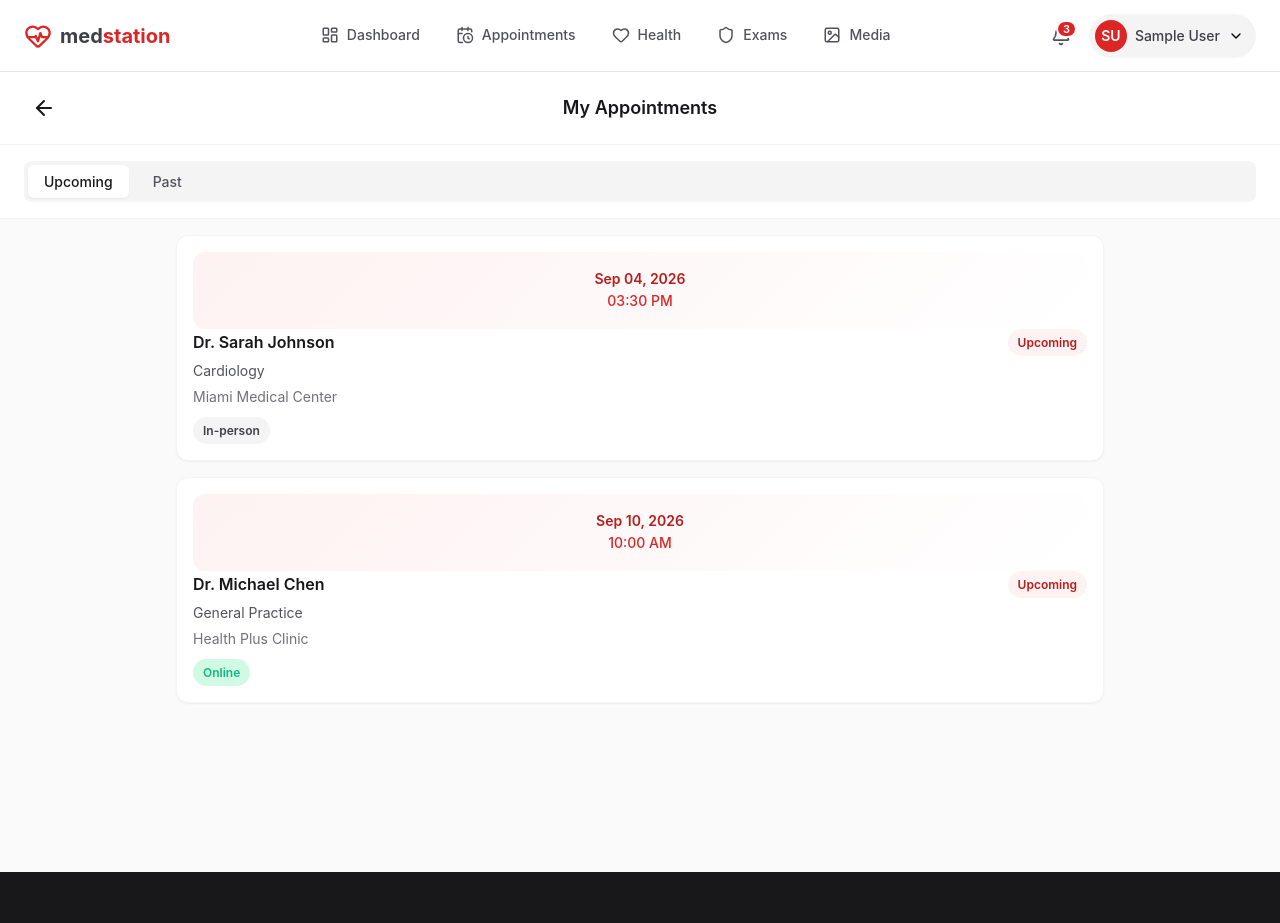
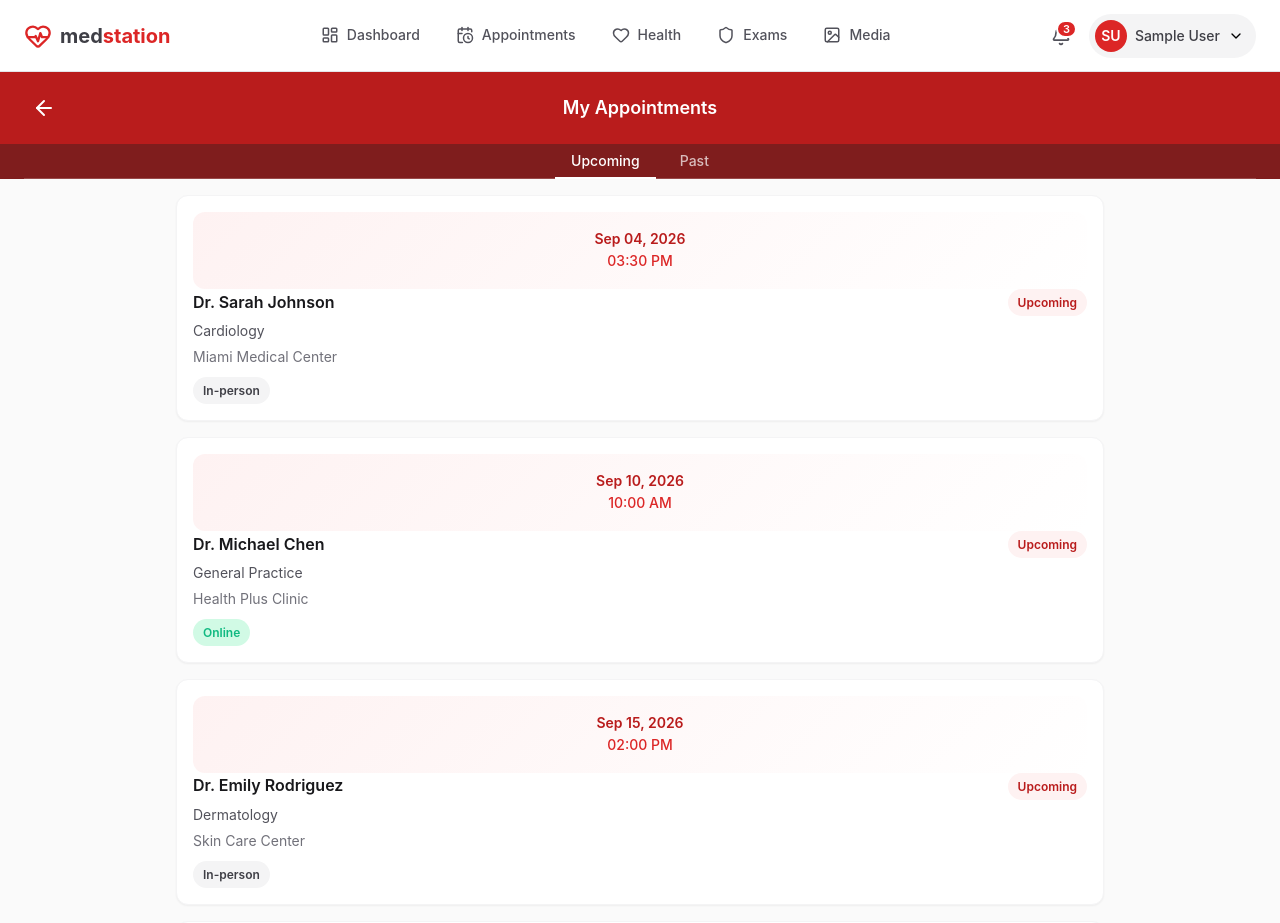
Before and after one commit to akiralab-agent/medstation, a React (Vite) app: page /schedule in a window 1280 px wide. Shown: the top 923 px of the page. Built offline with nearby package versions, Linux system fonts and the light colour scheme; sample sign-in values are in the browser's storage.

Commit message:
feat(ui): add dark tabs variant and sticky headers
Update tabs styles with dark variant and primary theming
Apply sticky tab headers across appointments and exams pages
Adjust mock appointment data and simplify exam results layout

```diff
--- a/src/components/ui/Tabs.module.css
+++ b/src/components/ui/Tabs.module.css
@@ -1,11 +1,13 @@
 .tabs {
   display: flex;
   gap: var(--spacing-sm);
+  justify-content: center;
 }
 
 /* Underline Variant */
 .underline {
   border-bottom: 1px solid var(--color-neutral-200);
+  justify-content: center;
 }
 
 .underline .tab {
@@ -19,17 +21,17 @@
 }
 
 .underline .tab:hover {
-  color: var(--color-neutral-700);
+  color: var(--color-primary-600);
 }
 
 .underline .tab.active {
-  color: var(--color-primary-700);
-  border-bottom-color: var(--color-primary-700);
+  color: var(--color-primary-600);
+  border-bottom-color: var(--color-primary-600);
 }
 
 /* Pill Variant */
 .pill {
-  background-color: var(--color-neutral-100);
+  background-color: var(--color-primary-100);
   padding: 4px;
   border-radius: var(--radius-md);
 }
@@ -38,13 +40,38 @@
   padding: var(--spacing-sm) var(--spacing-md);
   font-size: var(--font-sm);
   font-weight: 500;
-  color: var(--color-neutral-600);
+  color: var(--color-primary-600);
   border-radius: var(--radius-sm);
   transition: all 0.2s ease;
 }
 
 .pill .tab.active {
-  background-color: var(--color-white);
-  color: var(--color-neutral-900);
+  background-color: var(--color-primary-600);
+  color: var(--color-white);
   box-shadow: var(--shadow-sm);
 }
+
+/* Dark Variant (for red background) */
+.dark {
+  border-bottom: 1px solid rgba(255, 255, 255, 0.2);
+  justify-content: center;
+}
+
+.dark .tab {
+  padding: var(--spacing-sm) var(--spacing-md);
+  font-size: var(--font-sm);
+  font-weight: 500;
+  color: rgba(255, 255, 255, 0.7);
+  border-bottom: 2px solid transparent;
+  margin-bottom: -1px;
+  transition: all 0.2s ease;
+}
+
+.dark .tab:hover {
+  color: var(--color-white);
+}
+
+.dark .tab.active {
+  color: var(--color-white);
+  border-bottom-color: var(--color-white);
+}
--- a/src/components/ui/Tabs.tsx
+++ b/src/components/ui/Tabs.tsx
@@ -9,7 +9,7 @@ interface TabsProps {
   tabs: Tab[];
   activeTab: string;
   onChange: (tabId: string) => void;
-  variant?: 'underline' | 'pill';
+  variant?: 'underline' | 'pill' | 'dark';
 }
 
 export function Tabs({ tabs, activeTab, onChange, variant = 'underline' }: TabsProps) {
--- a/src/pages/Appointments/Appointments.module.css
+++ b/src/pages/Appointments/Appointments.module.css
@@ -1,12 +1,17 @@
 .container {
   min-height: 100vh;
   background-color: var(--color-neutral-50);
+  overflow-x: hidden;
 }
 
 .tabsWrapper {
-  padding: var(--spacing-md) var(--spacing-lg);
-  background-color: var(--color-white);
-  border-bottom: 1px solid var(--color-neutral-100);
+  padding: 0 var(--spacing-lg);
+  background-color: var(--color-primary-900);
+  border-bottom: none;
+  position: -webkit-sticky;
+  position: sticky;
+  top: 57px;
+  z-index: 90;
 }
 
 .list {
--- a/src/pages/Appointments/MyAppointments.tsx
+++ b/src/pages/Appointments/MyAppointments.tsx
@@ -37,6 +37,26 @@ const mockAppointments: Appointment[] = [
   },
   {
     id: '3',
+    date: 'Sep 15, 2026',
+    time: '02:00 PM',
+    doctor: 'Dr. Emily Rodriguez',
+    specialty: 'Dermatology',
+    clinic: 'Skin Care Center',
+    type: 'in-person',
+    status: 'upcoming',
+  },
+  {
+    id: '4',
+    date: 'Sep 20, 2026',
+    time: '09:00 AM',
+    doctor: 'Dr. James Wilson',
+    specialty: 'Orthopedics',
+    clinic: 'City Hospital',
+    type: 'in-person',
+    status: 'upcoming',
+  },
+  {
+    id: '5',
     date: 'Aug 20, 2026',
     time: '02:00 PM',
     doctor: 'Dr. Emily Rodriguez',
@@ -44,6 +64,36 @@ const mockAppointments: Appointment[] = [
     clinic: 'Skin Care Center',
     type: 'in-person',
     status: 'completed',
+  },
+  {
+    id: '6',
+    date: 'Aug 15, 2026',
+    time: '11:00 AM',
+    doctor: 'Dr. Maria Santos',
+    specialty: 'Pediatrics',
+    clinic: 'Children Clinic',
+    type: 'telemedicine',
+    status: 'completed',
+  },
+  {
+    id: '7',
+    date: 'Aug 10, 2026',
+    time: '03:00 PM',
+    doctor: 'Dr. Robert Brown',
+    specialty: 'Neurology',
+    clinic: 'Neuro Center',
+    type: 'in-person',
+    status: 'completed',
+  },
+  {
+    id: '8',
+    date: 'Aug 05, 2026',
+    time: '10:30 AM',
+    doctor: 'Dr. Lisa Anderson',
+    specialty: 'Gynecology',
+    clinic: 'Women Health Center',
+    type: 'in-person',
+    status: 'canceled',
   },
 ];
 
@@ -68,10 +118,10 @@ export function MyAppointments() {
 
   return (
     <div className={styles.container}>
-      <Header title="My Appointments" showBackButton />
+      <Header title="My Appointments" showBackButton variant="primary" />
 
       <div className={styles.tabsWrapper}>
-        <Tabs tabs={tabs} activeTab={activeTab} onChange={setActiveTab} variant="pill" />
+        <Tabs tabs={tabs} activeTab={activeTab} onChange={setActiveTab} variant="dark" />
       </div>
 
       <div className={styles.list}>
--- a/src/pages/Exams/ExamDetail.tsx
+++ b/src/pages/Exams/ExamDetail.tsx
@@ -48,7 +48,7 @@ License #: FL12345
 
   return (
     <div className={styles.container}>
-      <Header title={exam.name} showBackButton />
+      <Header title={exam.name} showBackButton variant="primary" />
 
       <div className={styles.examHeader}>
         <h2 className={styles.examTitle}>{exam.name}</h2>
@@ -57,7 +57,7 @@ License #: FL12345
       </div>
 
       <div className={styles.tabsWrapper}>
-        <Tabs tabs={tabs} activeTab={activeTab} onChange={setActiveTab} />
+        <Tabs tabs={tabs} activeTab={activeTab} onChange={setActiveTab} variant="dark" />
       </div>
 
       <div className={styles.tabContent}>
--- a/src/pages/Exams/ExamResults.tsx
+++ b/src/pages/Exams/ExamResults.tsx
@@ -1,6 +1,6 @@
 import { useState } from 'react';
 import { useNavigate } from 'react-router-dom';
-import { Search, ArrowUp } from 'lucide-react';
+import { ArrowUp } from 'lucide-react';
 import { Header, Tabs, Input, Card } from '../../components/ui';
 import styles from './Exams.module.css';
 
@@ -59,20 +59,13 @@ export function ExamResults() {
       <Header
         title="Exam Result"
         showBackButton
-        rightActions={['search', 'add', 'filter']}
+        variant="primary"
       />
 
-      <div className={styles.searchWrapper}>
-        <Input
-          placeholder="Search by exam name"
-          value={searchQuery}
-          onChange={(e) => setSearchQuery(e.target.value)}
-          leftIcon={<Search size={20} />}
-        />
-      </div>
+
 
       <div className={styles.tabsWrapper}>
-        <Tabs tabs={tabs} activeTab={activeTab} onChange={setActiveTab} />
+        <Tabs tabs={tabs} activeTab={activeTab} onChange={setActiveTab} variant="dark" />
       </div>
 
       <div className={styles.list}>
--- a/src/pages/Exams/Exams.module.css
+++ b/src/pages/Exams/Exams.module.css
@@ -10,8 +10,12 @@
 
 .tabsWrapper {
   padding: 0 var(--spacing-lg);
-  background-color: var(--color-white);
-  border-bottom: 1px solid var(--color-neutral-100);
+  background-color: var(--color-primary-900);
+  border-bottom: none;
+  position: -webkit-sticky;
+  position: sticky;
+  top: 57px;
+  z-index: 90;
 }
 
 .list {
--- a/src/pages/Health/Health.tsx
+++ b/src/pages/Health/Health.tsx
@@ -5,7 +5,7 @@ import styles from '../Profile/Profile.module.css';
 export function Health() {
   return (
     <div className={styles.container}>
-      <Header title="Health Authorization" showBackButton />
+      <Header title="Health Authorization" showBackButton variant="primary" />
 
       <div className={styles.placeholderPage}>
         <div className={styles.placeholderIcon}>
```
